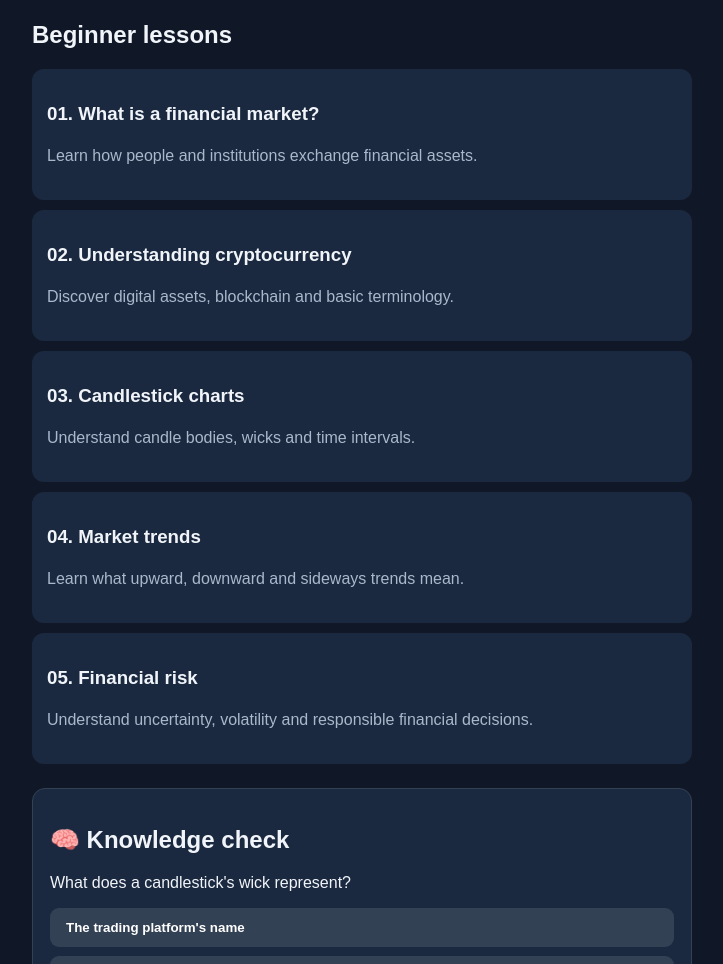
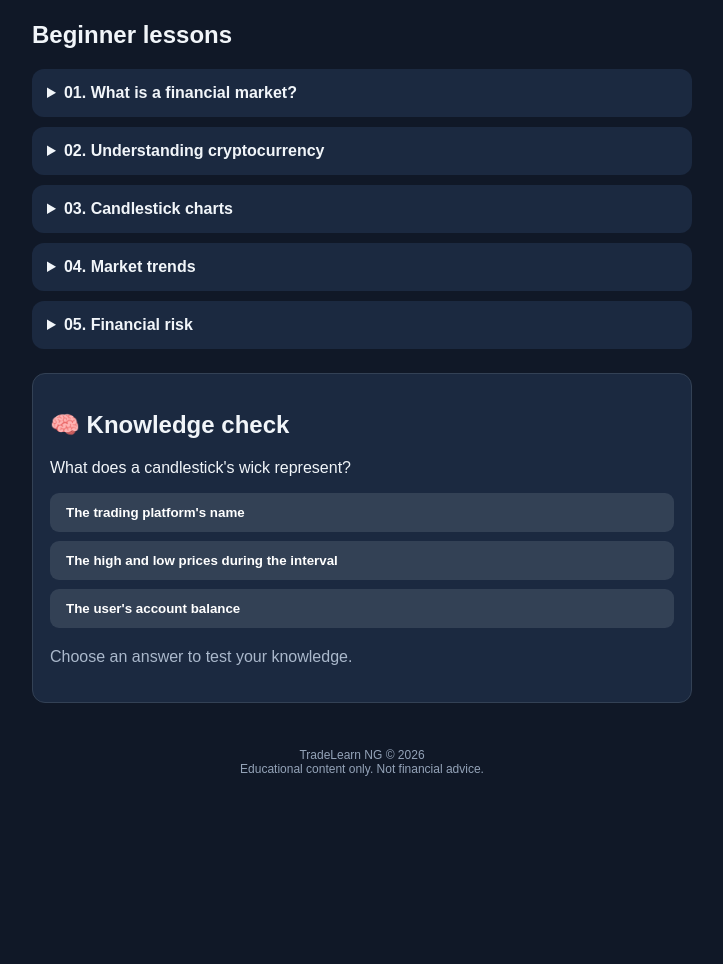
Before and after one commit to oluwafemisanusi01-netizen/tradelearn-ng, a plain HTML site: page index.html in a window 1280 px wide. Shown: the part 624-1588 px from the top of the page, without its empty margins (278-1001 px from the left). After the commit the page ends 1425 px from the top, so only its background shows below. Drawn offline with Linux system fonts and the light colour scheme.

Commit message:
Update index.html

```diff
--- a/index.html
+++ b/index.html
@@ -58,29 +58,47 @@ footer{text-align:center;padding:25px;color:#94a3b8;font-size:12px}
     </div>
   </section>
 
-  <section id="lessons">
-    <h2>Beginner lessons</h2>
-    <div class="lesson">
-      <h3>01. What is a financial market?</h3>
-      <p class="muted">Learn how people and institutions exchange financial assets.</p>
-    </div>
-    <div class="lesson">
-      <h3>02. Understanding cryptocurrency</h3>
-      <p class="muted">Discover digital assets, blockchain and basic terminology.</p>
-    </div>
-    <div class="lesson">
-      <h3>03. Candlestick charts</h3>
-      <p class="muted">Understand candle bodies, wicks and time intervals.</p>
-    </div>
-    <div class="lesson">
-      <h3>04. Market trends</h3>
-      <p class="muted">Learn what upward, downward and sideways trends mean.</p>
-    </div>
-    <div class="lesson">
-      <h3>05. Financial risk</h3>
-      <p class="muted">Understand uncertainty, volatility and responsible financial decisions.</p>
-    </div>
-  </section>
+<section id="lessons">
+  <h2>Beginner lessons</h2>
+
+  <details class="lesson">
+    <summary><strong>01. What is a financial market?</strong></summary>
+    <p>A financial market is a place or system where people and institutions exchange financial assets.</p>
+    <p><strong>Example:</strong> Stock markets allow people to buy and sell shares in companies.</p>
+    <p><strong>Remember:</strong> Financial markets help connect people and organisations that need money with those who have money to invest.</p>
+  </details>
+
+  <details class="lesson">
+    <summary><strong>02. Understanding cryptocurrency</strong></summary>
+    <p>Cryptocurrency is a type of digital asset that can use blockchain technology to record transactions.</p>
+    <p><strong>Example:</strong> Bitcoin is a well-known cryptocurrency.</p>
+    <p><strong>Remember:</strong> Cryptocurrency prices can change significantly. Learning about it does not mean you need to buy it.</p>
+  </details>
+
+  <details class="lesson">
+    <summary><strong>03. Candlestick charts</strong></summary>
+    <p>A candlestick is a chart symbol that summarises price information over a particular time interval.</p>
+    <p><strong>Body:</strong> Shows the opening and closing prices.</p>
+    <p><strong>Wick:</strong> Shows the highest and lowest prices during that interval.</p>
+    <p><strong>Remember:</strong> A candlestick describes historical price movement; it cannot guarantee what happens next.</p>
+  </details>
+
+  <details class="lesson">
+    <summary><strong>04. Market trends</strong></summary>
+    <p>A market trend describes the general direction of prices over a period of time.</p>
+    <p><strong>Upward:</strong> Prices generally move higher.</p>
+    <p><strong>Downward:</strong> Prices generally move lower.</p>
+    <p><strong>Sideways:</strong> Prices move within a relatively limited range.</p>
+    <p><strong>Remember:</strong> Trends describe past or current movement, not guaranteed future results.</p>
+  </details>
+
+  <details class="lesson">
+    <summary><strong>05. Financial risk</strong></summary>
+    <p>Financial risk means the possibility that an uncertain event could cause a financial loss.</p>
+    <p><strong>Example:</strong> The value of an asset may fall unexpectedly.</p>
+    <p><strong>Remember:</strong> Understanding risk is an important part of financial education. Never assume an outcome is guaranteed.</p>
+  </details>
+</section>
 
   <section class="card quiz">
     <h2>🧠 Knowledge check</h2>
```
